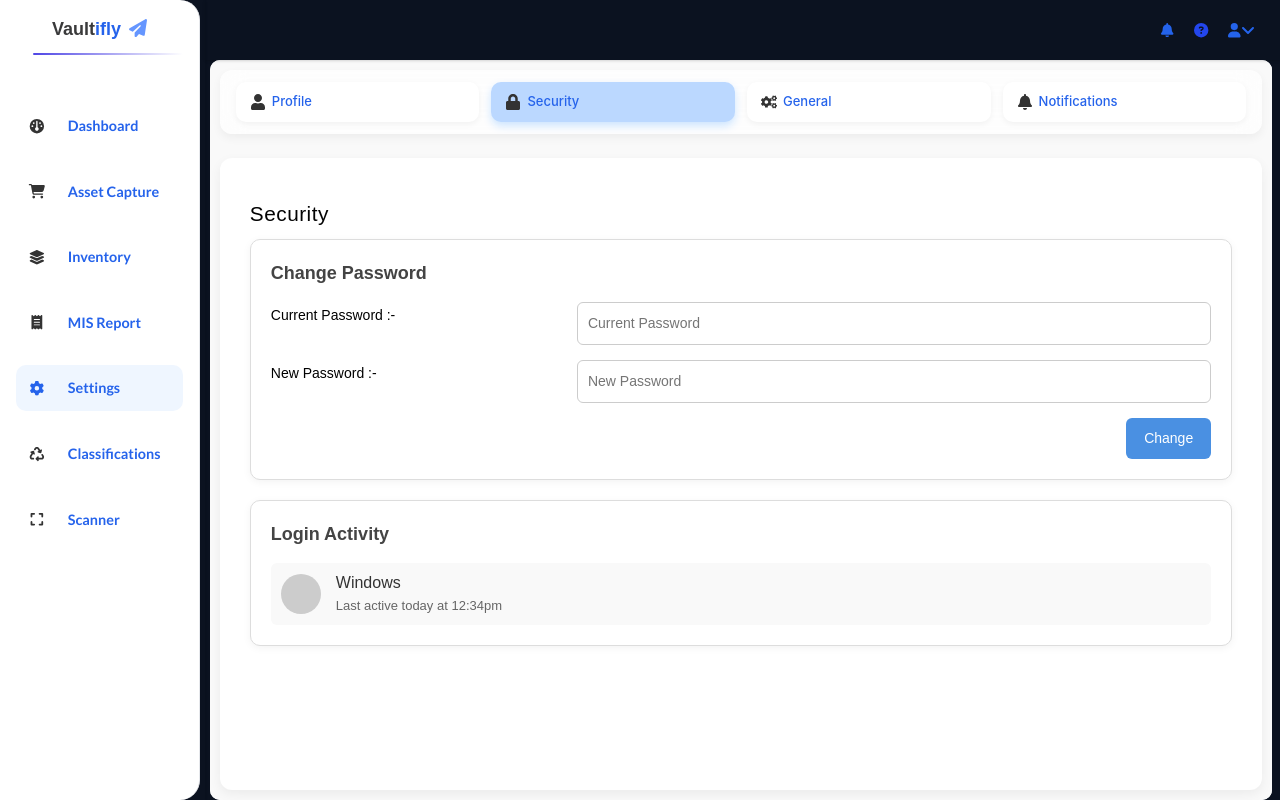
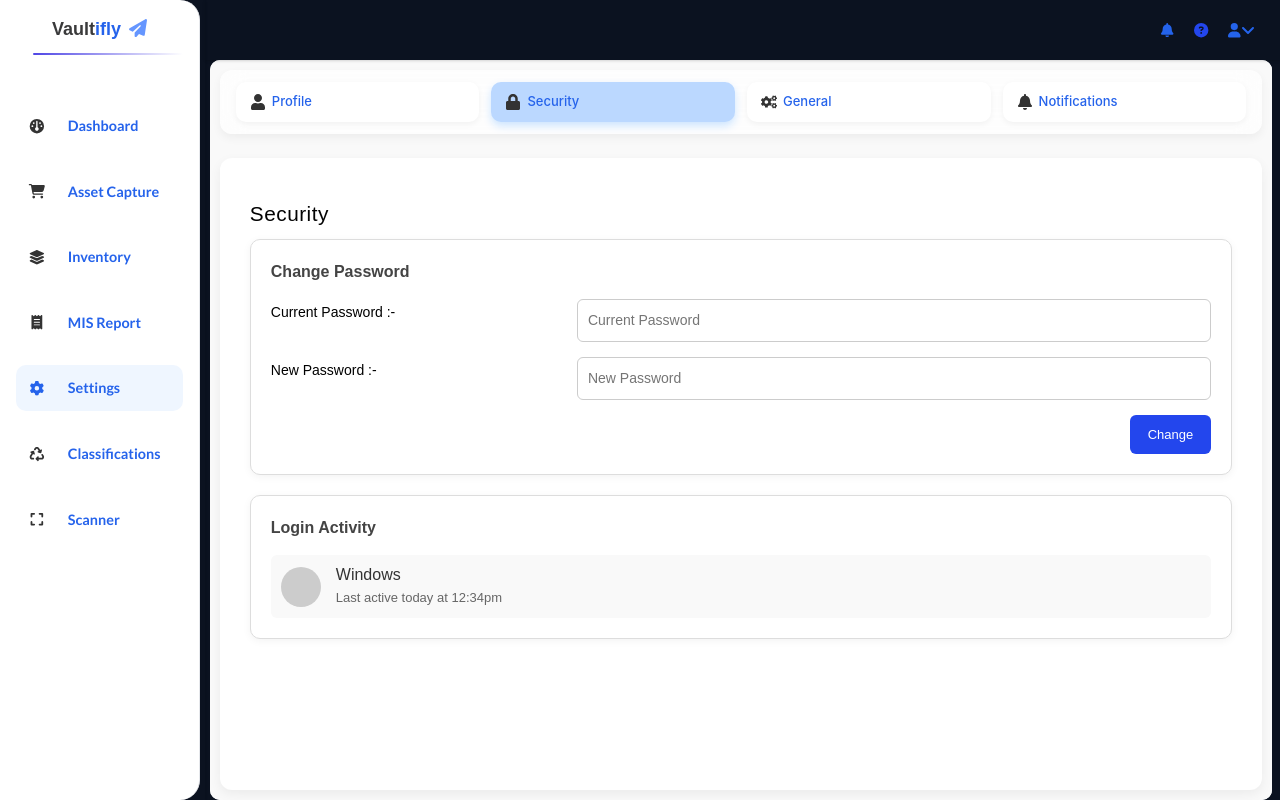
Before and after one commit to AnujNdas/Asset-manager-new, a React (Create React App) app in the folder frontend/: page /setting/security in a window 1280 px wide. Built offline with nearby package versions, Linux system fonts and the light colour scheme; no server answers; sample sign-in values are in the browser's storage.

Commit message:
Update Security.css

```diff
--- a/frontend/src/Page_styles/Security.css
+++ b/frontend/src/Page_styles/Security.css
@@ -29,7 +29,7 @@
 /* Section title */
 .box-head .title-p,
 .title-login {
-  font-size: 18px;
+  font-size: 16px;
   font-weight: 600;
   margin-bottom: 15px;
   color: #444;
@@ -72,19 +72,16 @@
 }
 
 .change-button button {
-  background-color: #4a90e2;
+  background-color: #2346ed;
   color: #fff;
   padding: 10px 18px;
   border: none;
   border-radius: 6px;
   cursor: pointer;
-  font-size: 14px;
+  font-size: 13px;
   transition: 0.3s ease;
 }
 
-.change-button button:hover {
-  background-color: #357abd;
-}
 
 /* Two-factor section */
 .switch-container {
```
